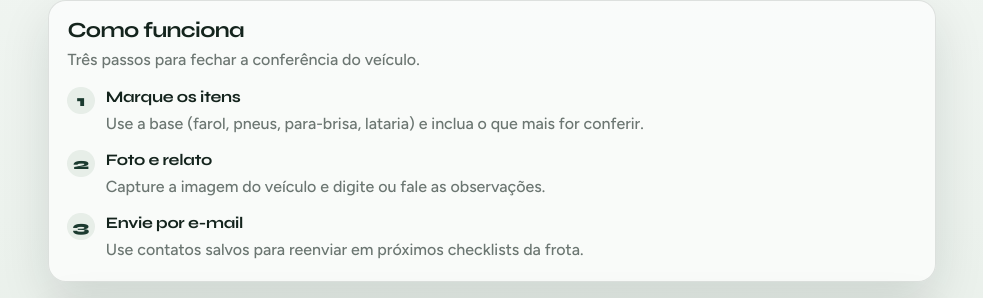
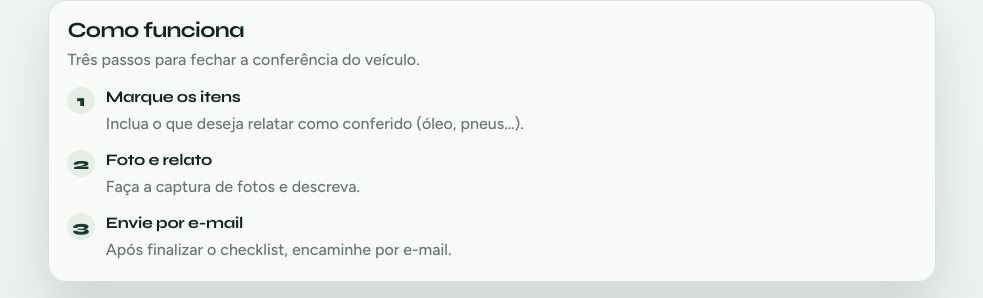
Before and after one commit to xschusterx/app_banco_p, a React (Vite) app in the folder checklist-app/: page / in a window 1280 px wide. Shown: the part 716-1014 px from the top of the page, without its empty margins (148-1131 px from the left). Built offline with nearby package versions, Linux system fonts and the light colour scheme.

Commit message:
Update home how-it-works step copy
Clarify the three steps: add what was checked, capture photos and
describe, then send the finished checklist by email.

Co-authored-by: xschusterx <xschusterx@users.noreply.github.com>

```diff
--- a/checklist-app/src/pages/HomePage.tsx
+++ b/checklist-app/src/pages/HomePage.tsx
@@ -34,15 +34,15 @@ export function HomePage() {
         <ol className="steps">
           <li>
             <strong>Marque os itens</strong>
-            <span>Use a base (farol, pneus, para-brisa, lataria) e inclua o que mais for conferir.</span>
+            <span>Inclua o que deseja relatar como conferido (óleo, pneus…).</span>
           </li>
           <li>
             <strong>Foto e relato</strong>
-            <span>Capture a imagem do veículo e digite ou fale as observações.</span>
+            <span>Faça a captura de fotos e descreva.</span>
           </li>
           <li>
             <strong>Envie por e-mail</strong>
-            <span>Use contatos salvos para reenviar em próximos checklists da frota.</span>
+            <span>Após finalizar o checklist, encaminhe por e-mail.</span>
           </li>
         </ol>
       </section>
```
